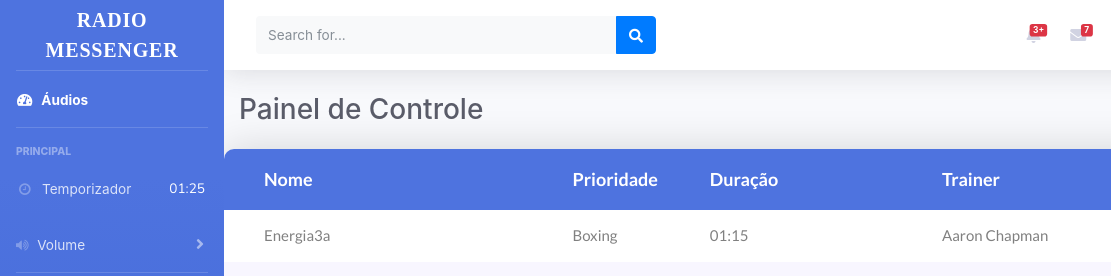
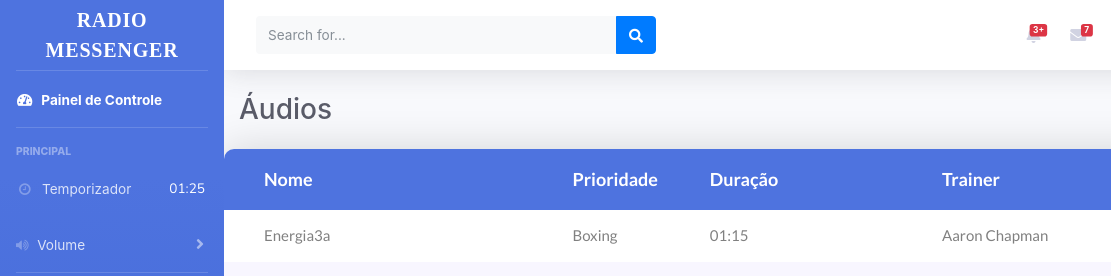
Before and after one commit to gcm10000/gcm10000.github.io, a website with bundled scripts: page default.html in a window 1280 px wide. Shown: the top 276 px of the page, 0-1111 px from the left. Built offline with nearby package versions, Linux system fonts and the light colour scheme.

Commit message:
Update default.html

```diff
--- a/default.html
+++ b/default.html
@@ -102,7 +102,7 @@
       <li class="nav-item active">
         <a class="nav-link" href="index.html">
           <i class="fas fa-fw fa-tachometer-alt"></i>
-          <span>Áudios</span></a>
+          <span>Painel de Controle</span></a>
       </li>
 
       <!-- Divider -->
@@ -417,7 +417,7 @@
 
           <!-- Page Heading -->
           <div class="d-sm-flex align-items-center justify-content-between mb-4">
-            <h1 class="h3 mb-0 text-gray-800">Painel de Controle</h1>
+            <h1 class="h3 mb-0 text-gray-800">Áudios</h1>
             <a href="#" class="d-none d-sm-inline-block btn btn-sm btn-primary shadow-sm"><i class="fas fa-download fa-sm text-white-50"></i> Generate Report</a>
           </div>
 
```
